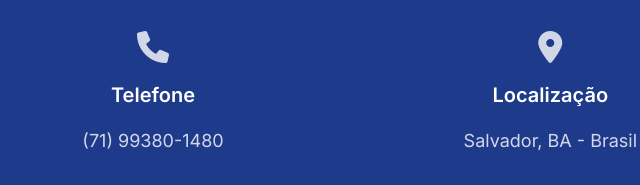
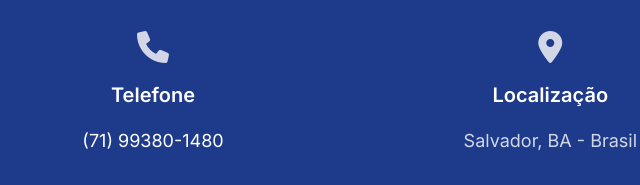
Before and after one commit to douglasmouradev/site-tdesk, a plain HTML site: page index.html in a window 1280 px wide. Shown: the part 3520-3705 px from the top of the page, 487-1127 px from the left. Drawn offline with Linux system fonts and the light colour scheme.

Commit message:
style: telefone de contato em branco (melhora legibilidade)

```diff
--- a/index.html
+++ b/index.html
@@ -547,6 +547,11 @@
             margin: 0;
         }
 
+        .contact-item p.phone {
+            color: #ffffff;
+            opacity: 1;
+        }
+
         /* Footer */
         .footer {
             background: var(--gray-900);
@@ -954,7 +959,7 @@
                 <div class="contact-item">
                     <i class="fas fa-phone"></i>
                     <h3>Telefone</h3>
-                    <p>(71) 99380-1480</p>
+                    <p class="phone">(71) 99380-1480</p>
                 </div>
                 <div class="contact-item">
                     <i class="fas fa-map-marker-alt"></i>
```
